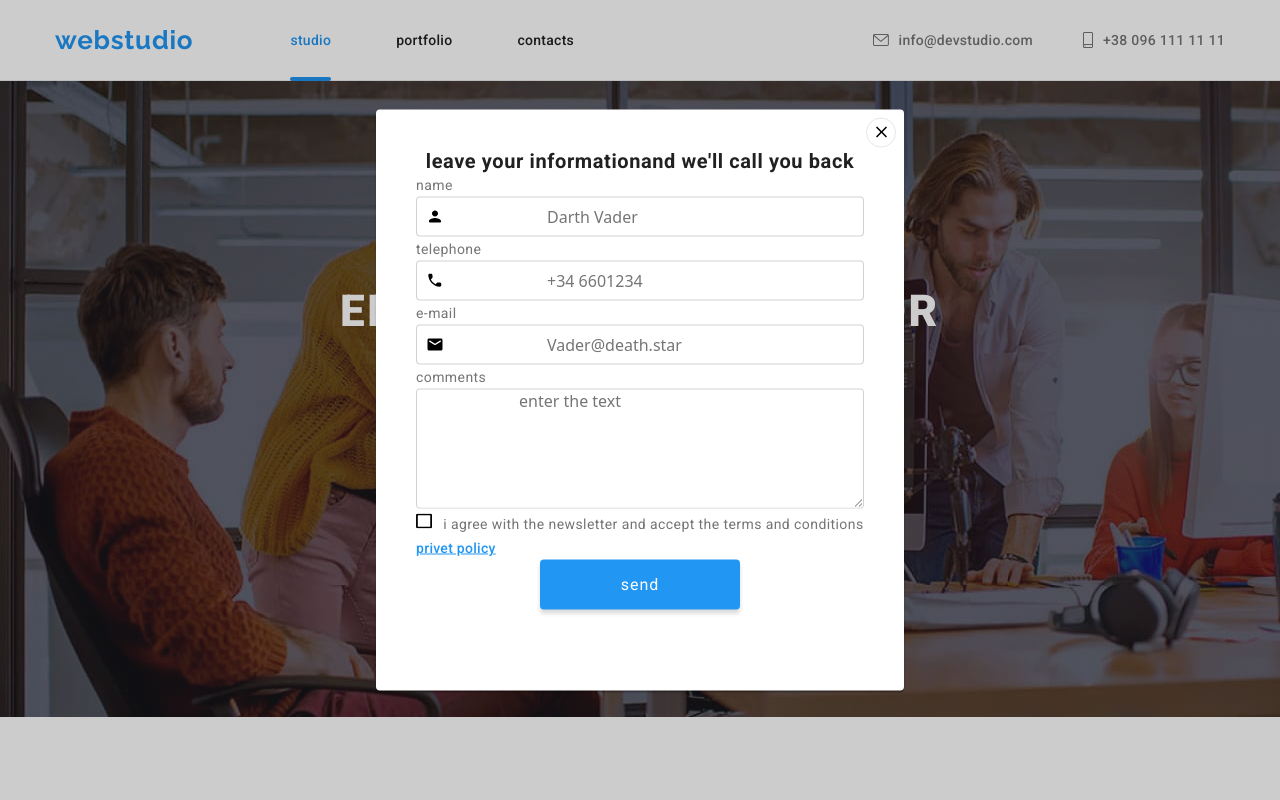
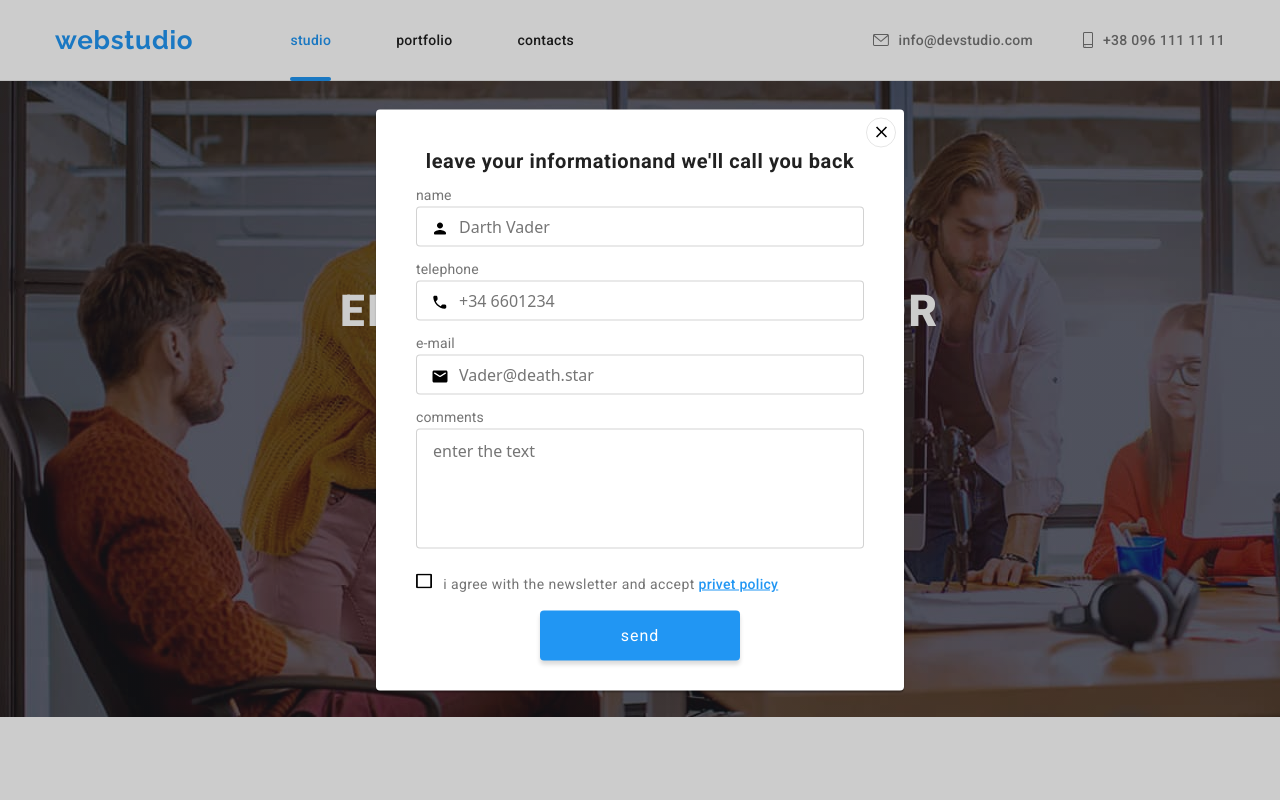
Before and after one commit to SambykaLight/goit-markup-hw-06, a plain HTML site: page index.html in a window 1280 px wide. Both pictures are taken after a click on the button "Request our service". Shown: the top 800 px of the page. Drawn offline with nearby package versions, Linux system fonts and the light colour scheme.

Commit message:
paddings

```diff
--- a/css/style.css
+++ b/css/style.css
@@ -583,7 +583,7 @@ img {
 .feet {
   display: flex;
   align-items: baseline;
-  gap: 70px;
+
 }
 
 .feet-logo {
@@ -651,6 +651,8 @@ img {
   justify-content: center;
   padding: 0;
   margin: 0;
+  margin-left: 70px;
+  margin-right: 93px;
 }
 
 .find-us-icons {
@@ -907,15 +909,17 @@ transition: transform 250ms cubic-bezier(0.4, 0, 0.2, 1);
 
   background: #ffffff;
   border: 1px solid rgba(0, 0, 0, 0.1);
-
   background-color: transparent;
   cursor: pointer;
   transition: fill 250ms cubic-bezier(0.4, 0, 0.2, 1);
 }
 
 .close-btn-icon:hover,
-.close-btn-icon:focus {
+.close-btn-icon:focus,
+.close-btn:hover,
+.close-btn:focus {
   fill: var(--link-color);
+  color: var(--link-color);
 }
 
 .modal-text {
@@ -926,38 +930,43 @@ transition: transform 250ms cubic-bezier(0.4, 0, 0.2, 1);
   line-height: calc(23 / 20);
   text-align: center;
   letter-spacing: 0.03em;
+  margin-bottom: 2px;
 
   color: #212121;
 }
 
 .form-group {
   position: relative;
+  margin-top: 10px;
 }
 
 .type-text {
   width: 448px;
   height: 40px;
-  padding-left: 30px;
+  padding: 12px 42px;
   transition: border-color 250ms cubic-bezier(0.4, 0, 0.2, 1);
   border: 1px solid rgba(33, 33, 33, 0.2);
   border-radius: 4px;
+  /* margin-top: 4px; */
 }
 
 .type-box-text {
   width: 448px;
   height: 120px;
-
+  /* margin-top: 4px; */
   border: 1px solid rgba(33, 33, 33, 0.2);
   border-radius: 4px;
   transition: border-color 250ms cubic-bezier(0.4, 0, 0.2, 1);
+  resize: none;
+  padding: 12px 16px;
 }
 
 .form-icon {
   position: absolute;
-  top: 55%;
-  left: 19px;
+  top: 50%;
+  left: 15px;
   display: inline-block;
-  transform: translate(-50%);
+  transform: translateY(50%);
   width: 18px;
   height: 18px;
   transition: fill 250ms cubic-bezier(0.4, 0, 0.2, 1);
@@ -965,6 +974,10 @@ transition: transform 250ms cubic-bezier(0.4, 0, 0.2, 1);
 
 .form-icon:focus {
   fill: var(--link-color);
+}
+
+.form-field{
+  position: relative;
 }
 
 .form-message {
@@ -977,7 +990,7 @@ transition: transform 250ms cubic-bezier(0.4, 0, 0.2, 1);
   font-weight: 400;
   font-size: 14px;
   line-height: calc(24 / 14);
-  letter-spacing: 0.03em;
+  letter-spacing: 0.01em;
 
   color: #757575;
 }
@@ -998,6 +1011,7 @@ transition: transform 250ms cubic-bezier(0.4, 0, 0.2, 1);
   outline: none;
 }
 
+
 .form-checkbox-icon {
   display: inline-block;
   width: 16px;
@@ -1008,10 +1022,17 @@ transition: transform 250ms cubic-bezier(0.4, 0, 0.2, 1);
 .form-field-cheackbox {
   align-items: center;
   justify-content: center;
+
+
+}
+
+.form-cheackbox-box{
+  margin-top: 20px;
+  margin-bottom: 15px;
 }
 
 ::placeholder {
-  transform: translateX(100px);
+  /* transform: translateX(100px); */
 }
 
 .form-agreement-text {
@@ -1041,6 +1062,7 @@ transition: transform 250ms cubic-bezier(0.4, 0, 0.2, 1);
   align-items: center;
   justify-content: center;
   cursor: pointer;
+  margin-top: 4px;
 }
 
 .form-agreement-link {
@@ -1142,7 +1164,7 @@ transition: transform 250ms cubic-bezier(0.4, 0, 0.2, 1);
   letter-spacing: 0.03em;
 
   color: rgba(255, 255, 255, 0.6);
-
+padding: 15px 16px;
   width: 358px;
   height: 50px;
   background-color: inherit;
@@ -1162,6 +1184,7 @@ transition: transform 250ms cubic-bezier(0.4, 0, 0.2, 1);
   margin: 0;
   transition: background-color 250ms cubic-bezier(0.4, 0, 0.2, 1);
 }
+
 
 .footer-btn:focus {
   color: var(--primery-text-color);
--- a/index.html
+++ b/index.html
@@ -671,6 +671,7 @@
               ></textarea>
             </label>
           </div>
+         <div class="form-cheackbox-box">
           <label class="form-field-cheackbox">
             <input
               class="form-checkbox visually-hidden"
@@ -684,12 +685,13 @@
               <use class="cheked" href="./img/icons.svg#icon-check"></use>
             </svg>
             <span class="form-agreement-text"
-              >i agree with the newsletter and accept the terms and conditions
+              >i agree with the newsletter and accept
               <a href="" class="form-agreement-link link"
                 >privet policy</a
               ></span
             >
           </label>
+         </div>
           <button class="form-btn" type="submit">send</button>
         </form>
       </div>
```
